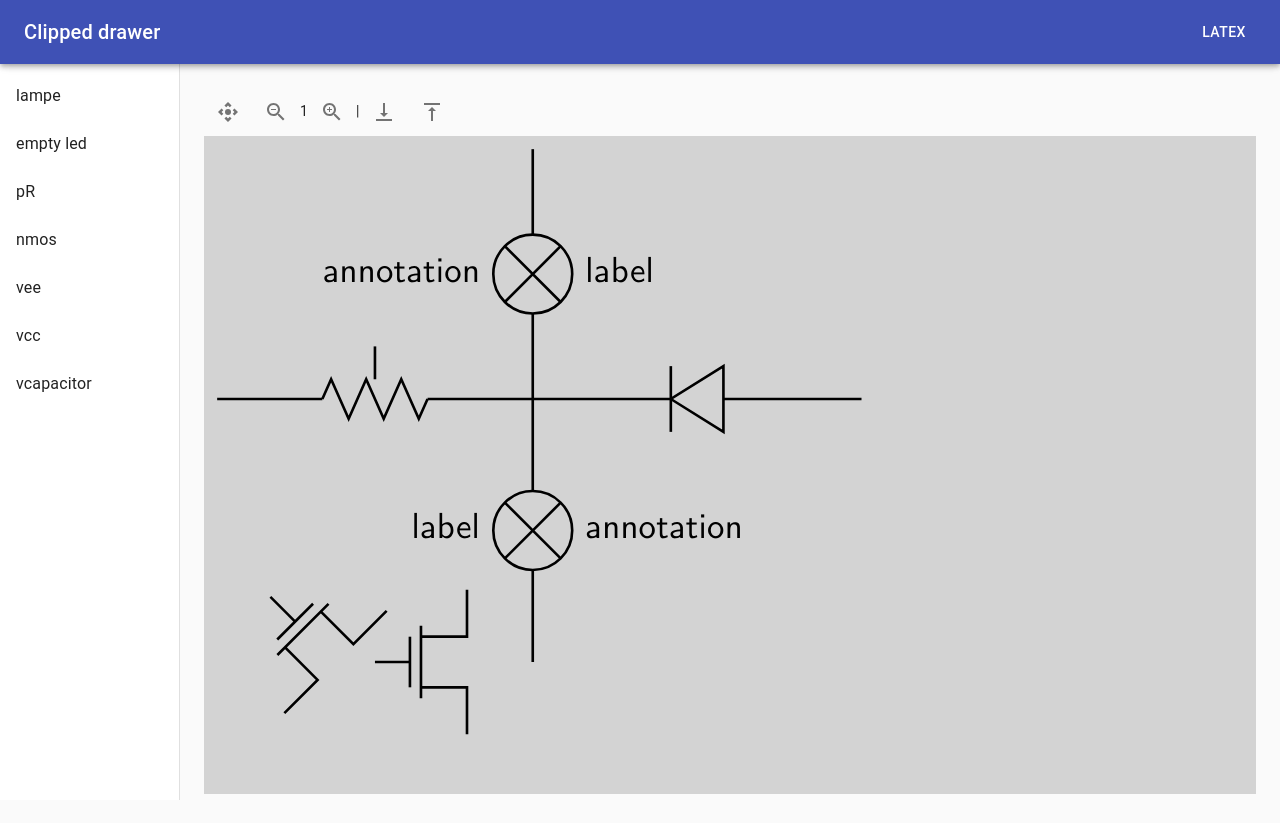
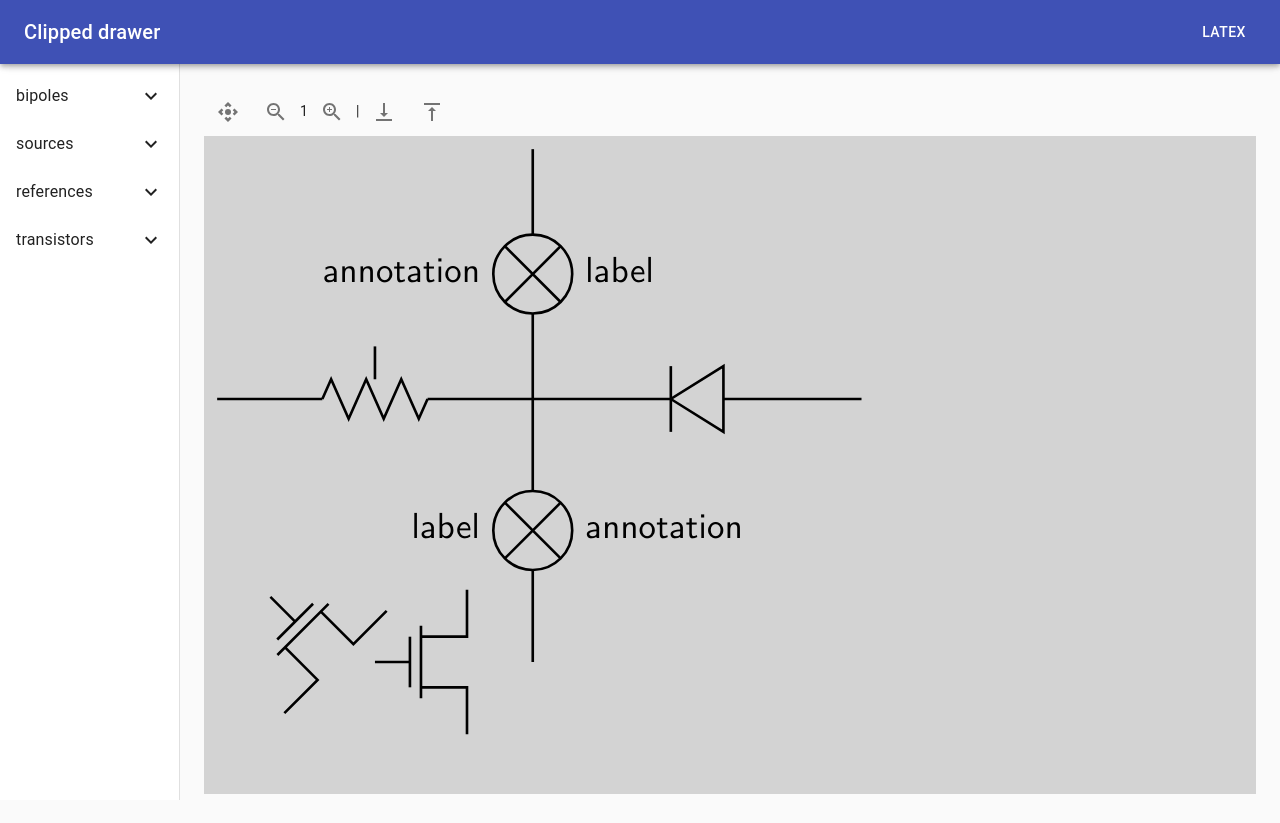
Before and after one commit to alexfauquette/physic-shem, a React (Create React App) app: page / in a window 1280 px wide. Built offline with nearby package versions, Linux system fonts and the light colour scheme.

Commit message:
refacto left menu in a dedicated file

```diff
--- a/src/App.js
+++ b/src/App.js
@@ -9,8 +9,7 @@ import {
 import Container from "./container/index.js";
 import LatexDisplay from "./container/latexDisplay";
 import ElementOptions from "./container/elementOptions";
-
-import components, { isPath } from "./components";
+import LeftMenu from "./container/leftMenu";
 
 import Drawer from "@material-ui/core/Drawer";
 import AppBar from "@material-ui/core/AppBar";
@@ -19,17 +18,12 @@ import Typography from "@material-ui/core/Typography";
 
 import { makeStyles } from "@material-ui/core/styles";
 import CssBaseline from "@material-ui/core/CssBaseline";
-import List from "@material-ui/core/List";
-import ListItem from "@material-ui/core/ListItem";
-import ListItemText from "@material-ui/core/ListItemText";
 
 import Button from "@material-ui/core/Button";
 import Dialog from "@material-ui/core/Dialog";
 
 import {
   startSelect,
-  startCreatePathElement,
-  startCreateNodeElement,
   splitAnchor,
   stackSelectedAnchors,
   deleteElement,
@@ -79,10 +73,6 @@ const mapStateToProps = (state) => {
 const mapDispatchToProps = (dispatch) => {
   return {
     startSelect: () => dispatch(startSelect()),
-    startCreatePathElement: (elementType) =>
-      dispatch(startCreatePathElement(elementType)),
-    startCreateNodeElement: (elementType) =>
-      dispatch(startCreateNodeElement(elementType)),
     splitAnchor: () => dispatch(splitAnchor()),
     stackSelectedAnchors: (direction) =>
       dispatch(stackSelectedAnchors(direction)),
@@ -100,8 +90,6 @@ function App({
   pathIds,
   isPaperDragged,
   startSelect,
-  startCreatePathElement,
-  startCreateNodeElement,
   splitAnchor,
   stackSelectedAnchors,
   deleteElement,
@@ -184,24 +172,7 @@ function App({
       >
         <Toolbar />
         <div className={classes.drawerContainer}>
-          <List>
-            {Object.keys(components).map((name) => (
-              <ListItem
-                button
-                key={name}
-                onMouseDown={(event) => {
-                  event.stopPropagation();
-                  if (isPath[name]) {
-                    startCreatePathElement(name);
-                  } else {
-                    startCreateNodeElement(name);
-                  }
-                }}
-              >
-                <ListItemText primary={name} />
-              </ListItem>
-            ))}
-          </List>
+          <LeftMenu />
         </div>
       </Drawer>
       <Drawer
--- a/src/components/index.js
+++ b/src/components/index.js
@@ -71,4 +71,11 @@ const components = {
   vcapacitor: (props) => <Vcapacitor key={props.id} {...props} />,
 };
 
+export const structure = {
+  bipoles: ["lampe", "pR", "vcapacitor", "empty led"],
+  sources: [],
+  references: ["vee", "vcc"],
+  transistors: ["nmos"],
+};
+
 export default components;
--- /dev/null
+++ b/src/container/leftMenu.js
@@ -0,0 +1,78 @@
+import React, { useState } from "react";
+
+import { connect } from "react-redux";
+import {
+  startCreatePathElement,
+  startCreateNodeElement,
+} from "../redux/actions";
+
+import { isPath, structure } from "../components";
+
+import List from "@material-ui/core/List";
+import ListItem from "@material-ui/core/ListItem";
+import ListItemText from "@material-ui/core/ListItemText";
+
+import ExpandLess from "@material-ui/icons/ExpandLess";
+import ExpandMore from "@material-ui/icons/ExpandMore";
+import Collapse from "@material-ui/core/Collapse";
+
+const mapDispatchToProps = (dispatch) => {
+  return {
+    startCreatePathElement: (elementType) =>
+      dispatch(startCreatePathElement(elementType)),
+    startCreateNodeElement: (elementType) =>
+      dispatch(startCreateNodeElement(elementType)),
+  };
+};
+
+const LeftMenu = ({ startCreatePathElement, startCreateNodeElement }) => {
+  const [openSection, setOpenSection] = useState();
+
+  return (
+    <List>
+      {Object.keys(structure).map((sectionName) => (
+        <>
+          <ListItem
+            key={sectionName}
+            button
+            onClick={() =>
+              setOpenSection(openSection === sectionName ? null : sectionName)
+            }
+          >
+            <ListItemText primary={sectionName} />
+            {openSection === sectionName ? <ExpandLess /> : <ExpandMore />}
+          </ListItem>
+          <Collapse
+            in={openSection === sectionName}
+            timeout="auto"
+            unmountOnExit
+          >
+            <List>
+              {structure[sectionName].map((name) => (
+                <ListItem
+                  button
+                  key={name}
+                  onMouseDown={(event) => {
+                    event.stopPropagation();
+                    if (isPath[name]) {
+                      startCreatePathElement(name);
+                    } else {
+                      startCreateNodeElement(name);
+                    }
+                  }}
+                >
+                  <ListItemText
+                    primary={name}
+                    style={{ paddingLeft: "20px" }}
+                  />
+                </ListItem>
+              ))}
+            </List>
+          </Collapse>
+        </>
+      ))}
+    </List>
+  );
+};
+
+export default connect(null, mapDispatchToProps)(LeftMenu);
```
